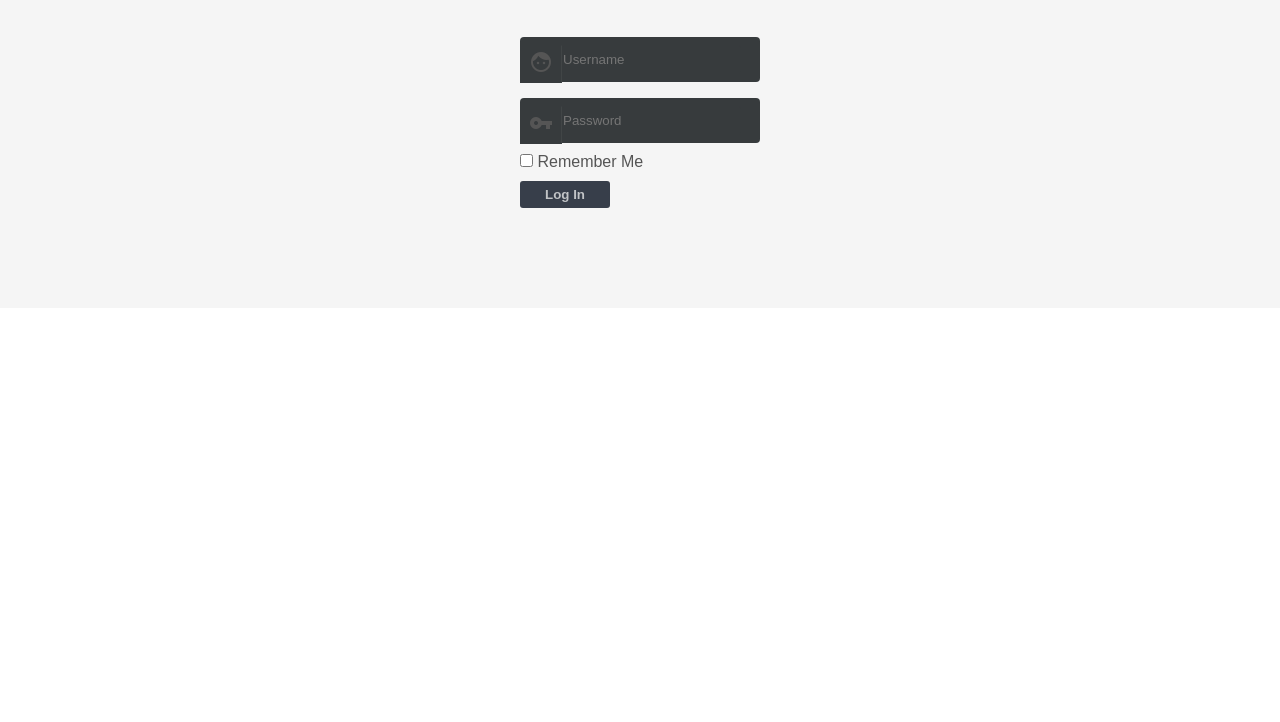
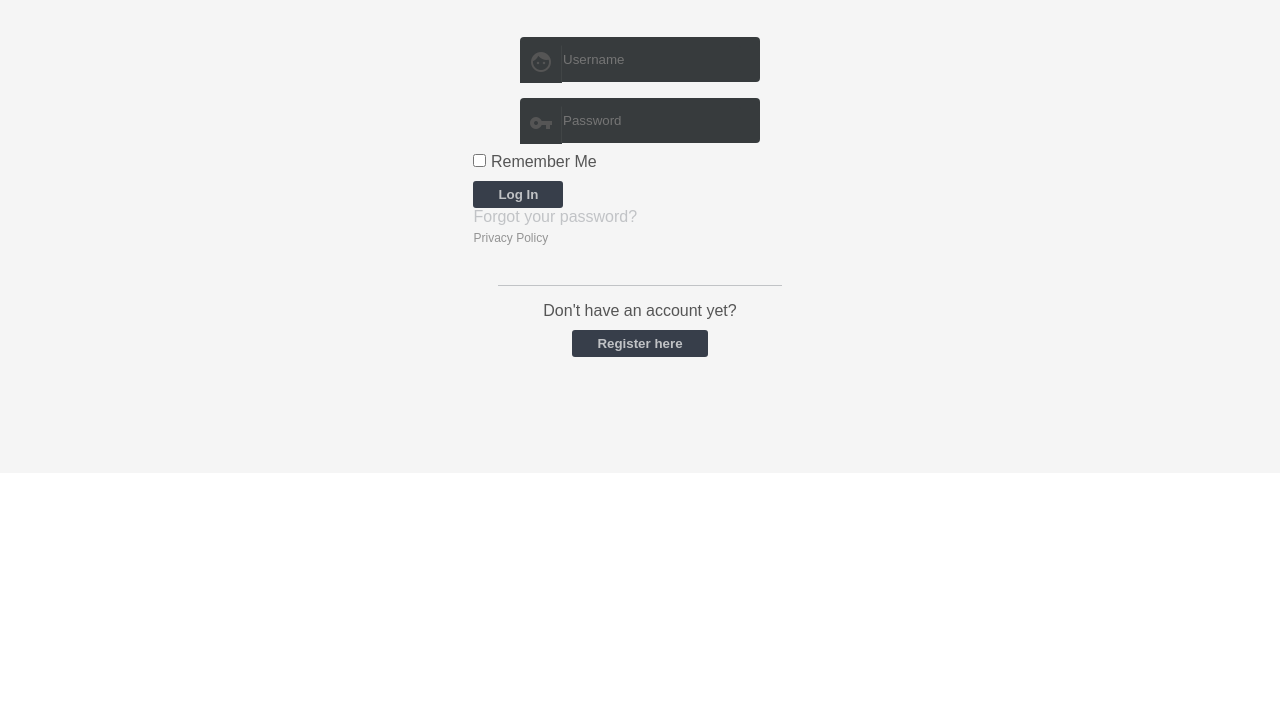
Before and after one commit to fgkinus/Fast-Food-Fast, a plain HTML site: page UI/templates/login.html in a window 1280 px wide. Shown: the part 78-800 px from the top of the page. Drawn offline with Linux system fonts and the light colour scheme.

Commit message:
modify login form to have a password recovery and a privacy policy button
Also added an alternate button for redirecting to the sign up page

```diff
--- a/UI/templates/login.html
+++ b/UI/templates/login.html
@@ -14,13 +14,12 @@
 <header class="heading">
     <h2><a href="#">Fast-Food-Fast</a></h2>
     <nav>
-        <li><a href="#">log in</a></li>
         <li><a href="#">Sign up</a></li>
     </nav>
 </header>
 
 <section>
-    <div>
+    <div class="container-login">
         <form>
             <div class="input">
                 <div class="input-addon">
@@ -45,6 +44,19 @@
 
             <input type="submit" value="Log In" />
         </form>
+
+        <div class="forgot-password">
+            <a href="#">Forgot your password?</a>
+        </div>
+        <div class="privacy">
+            <a href="#">Privacy Policy</a>
+        </div>
+
+        <div class="register">
+            Don't have an account yet?
+            <a href="#"><button id="register-link">Register here</button></a>
+        </div>
+
     </div>
 </section>
 
```
